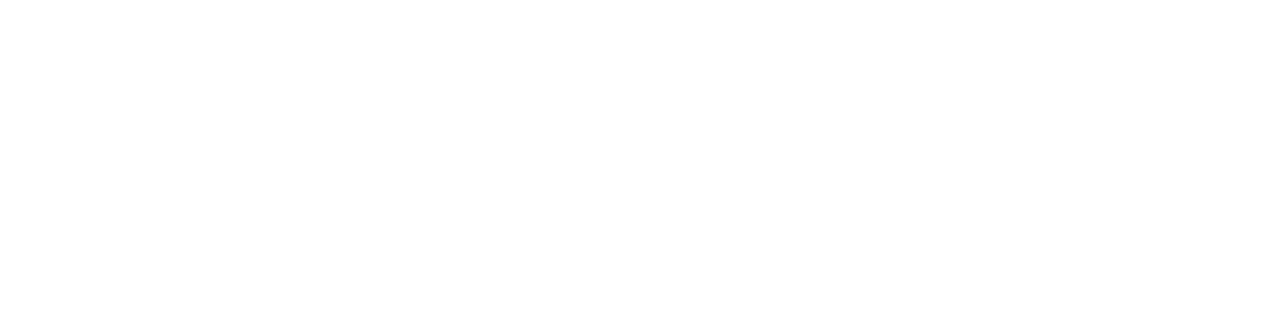
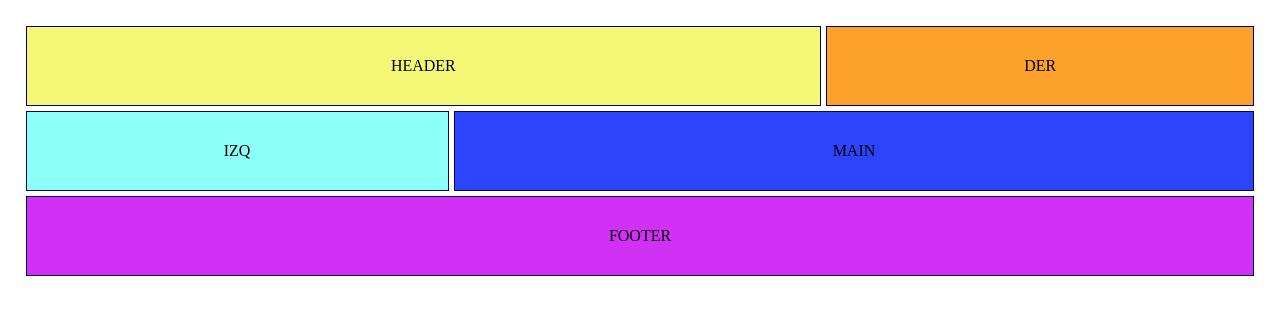
Before and after one commit to Rodolfofyto/css_14ejercicios, a plain HTML site: page ejerc1b.html in a window 1280 px wide. Drawn offline with Linux system fonts and the light colour scheme.

Commit message:
Actualizado el B

```diff
--- a/ejerc1b.html
+++ b/ejerc1b.html
@@ -0,0 +1,67 @@
+<!DOCTYPE html>
+<html lang="en">
+
+<head>
+    <meta charset="UTF-8" />
+    <meta http-equiv="X-UA-Compatible" content="IE=edge" />
+    <meta name="viewport" content="width=device-width, initial-scale=1.0" />
+    <title>Ejercicio_1B</title>
+    <style>
+        * {
+            margin: 0;
+            padding: 0;
+        }
+
+        body {
+            padding: 2%;
+            display: grid;
+            grid-template-columns: auto auto auto;
+            grid-gap: 5px;
+        }
+
+        header,
+        aside,
+        main,
+        section,
+        footer {
+            text-align: center;
+            border: solid 1px #030353;
+            padding: 30px;
+        }
+
+        header {
+            background-color: rgb(245, 248, 119);
+            grid-area: 1/1/2/3;
+        }
+
+        aside {
+            background-color: rgb(141, 255, 249);
+            grid-area: 2/1/2/2;
+        }
+
+        main {
+            background-color: rgb(44, 68, 250);
+            grid-area: 2/2/2/4;
+        }
+
+        section {
+            background-color: rgb(252, 162, 43);
+            grid-area: 1/3/2/4;
+        }
+
+       footer {
+            background-color: rgb(209, 48, 245);
+            grid-area: 3/1/4/4;
+        }
+    </style>
+</head>
+
+<body>
+    <header>HEADER</header>
+    <aside>IZQ</aside>
+    <main>MAIN</main>
+    <section>DER</section>
+    <footer>FOOTER</footer>
+</body>
+
+</html>
```
Also changed, not shown: ejerc1.html (+1 -1 lines).
